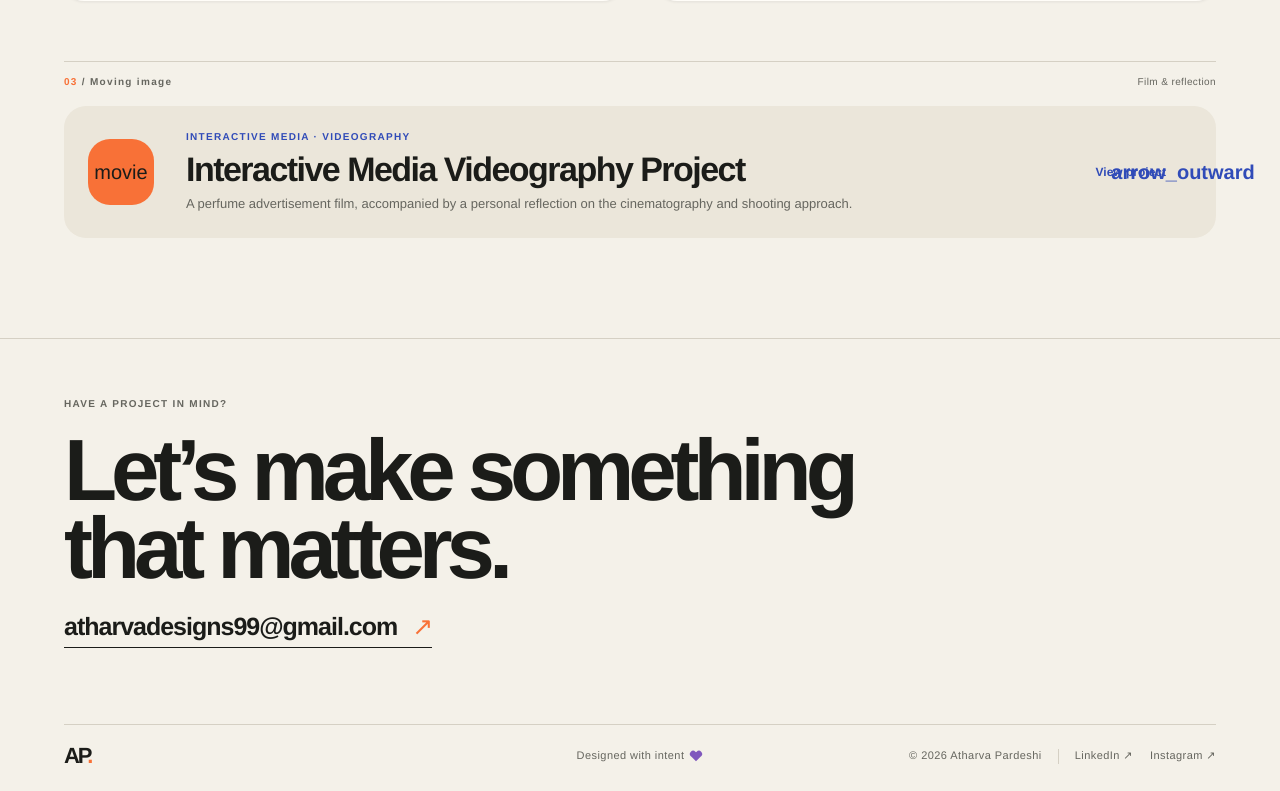
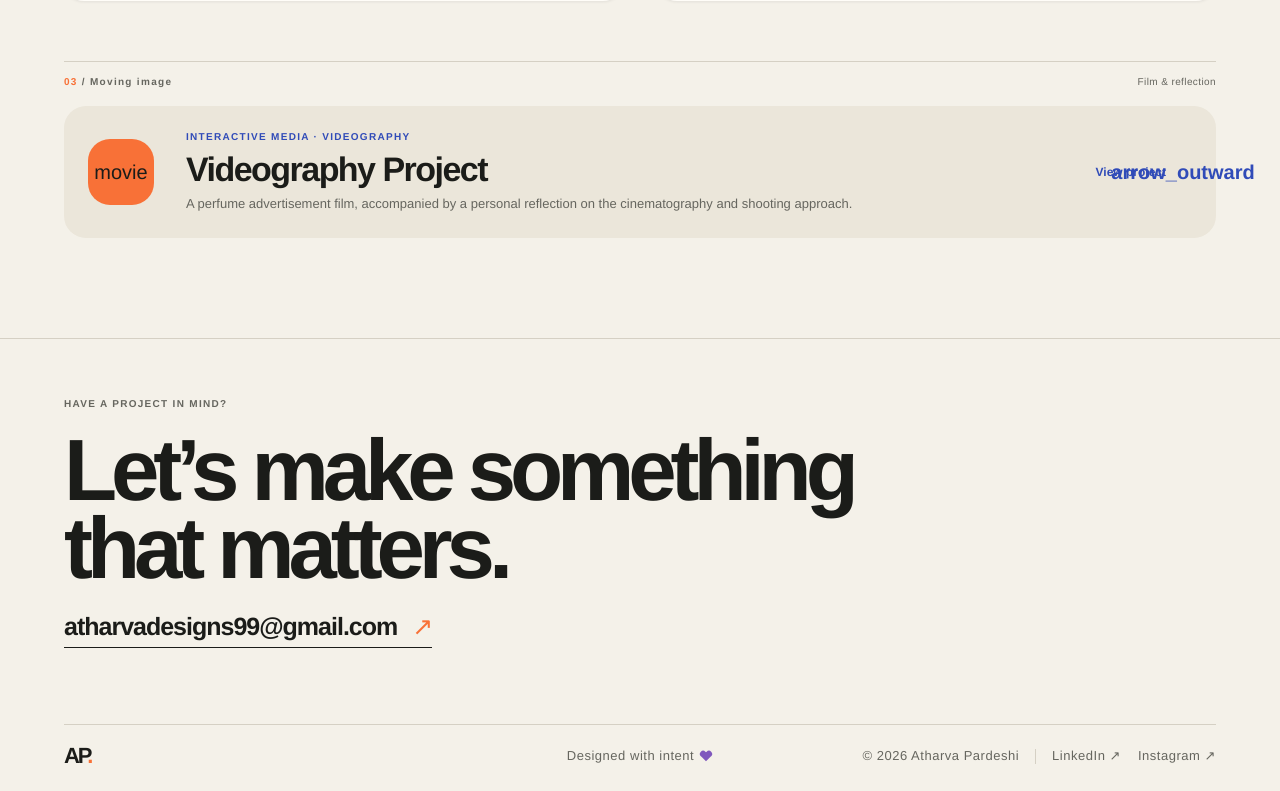
Before and after one commit to atharvap99/portfolio26, a React (Vite) app: page /work in a window 1280 px wide. Shown: the part 2032-2823 px from the top of the page. Built offline with nearby package versions, Linux system fonts and the light colour scheme.

Commit message:
Rename videography project and refine small-screen navigation

```diff
--- a/src/Responsive.css
+++ b/src/Responsive.css
@@ -12,9 +12,6 @@
   }
   .navigation-link {
     font-size: 12px;
-  }
-  .nav-availability {
-    display: none;
   }
   .hero-copy h1 {
     font-size: clamp(68px, 12vw, 112px);
@@ -53,10 +50,10 @@
     font-size: 20px;
   }
   .navigation-links {
-    gap: clamp(7px, 2vw, 13px);
+    gap: clamp(5px, 1.6vw, 10px);
   }
   .navigation-link {
-    font-size: 11px;
+    font-size: 10px;
   }
   .home-hero {
     min-height: auto;
@@ -498,7 +495,7 @@
   .footer-meta {
     grid-template-columns: auto 1fr auto;
     gap: 12px;
-    font-size: 10px;
+    font-size: 11px;
   }
   .footer-meta-right {
     gap: 10px;
@@ -511,7 +508,7 @@
   .footer-meta {
     grid-template-columns: auto 1fr;
     gap: 12px;
-    font-size: 10px;
+    font-size: 11px;
   }
   .footer-credit {
     justify-self: end;
--- a/src/components/SiteFooter.css
+++ b/src/components/SiteFooter.css
@@ -39,7 +39,7 @@
   border-top: 1px solid var(--line);
   padding-top: 16px;
   color: var(--muted);
-  font-size: 11px;
+  font-size: 13px;
   font-weight: 500;
   letter-spacing: .04em;
 }
--- a/src/data/projects.ts
+++ b/src/data/projects.ts
@@ -123,7 +123,7 @@ export const portfolioProjects: PortfolioProject[] = [
 
 export const videographyProject = {
   slug: 'interactive-media-videography',
-  title: 'Interactive Media Videography Project',
+  title: 'Videography Project',
   category: 'academic' as const,
   discipline: 'INTERACTIVE MEDIA · VIDEOGRAPHY',
   reflectionTitle: 'Perfume Advertisement Cinematography',
```
